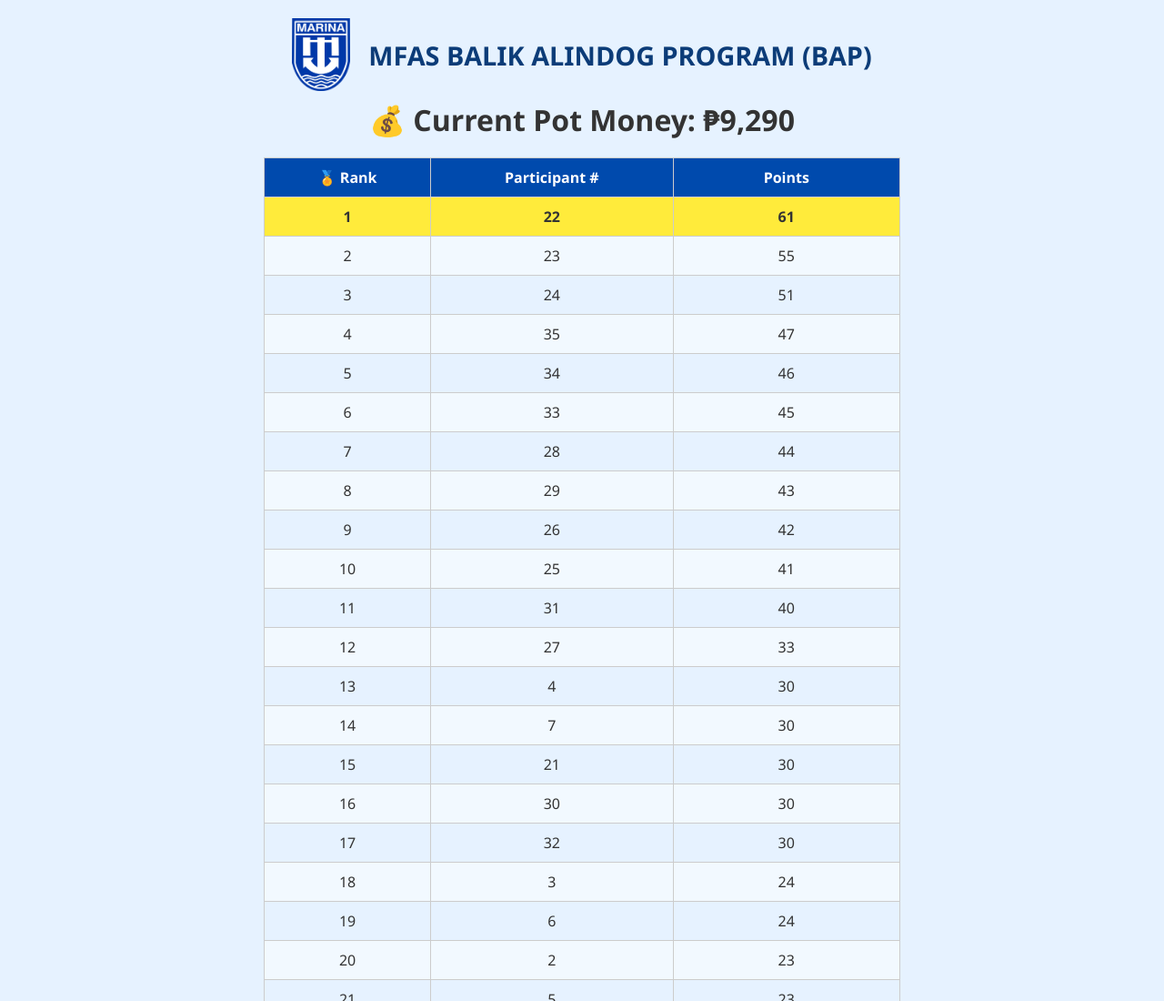
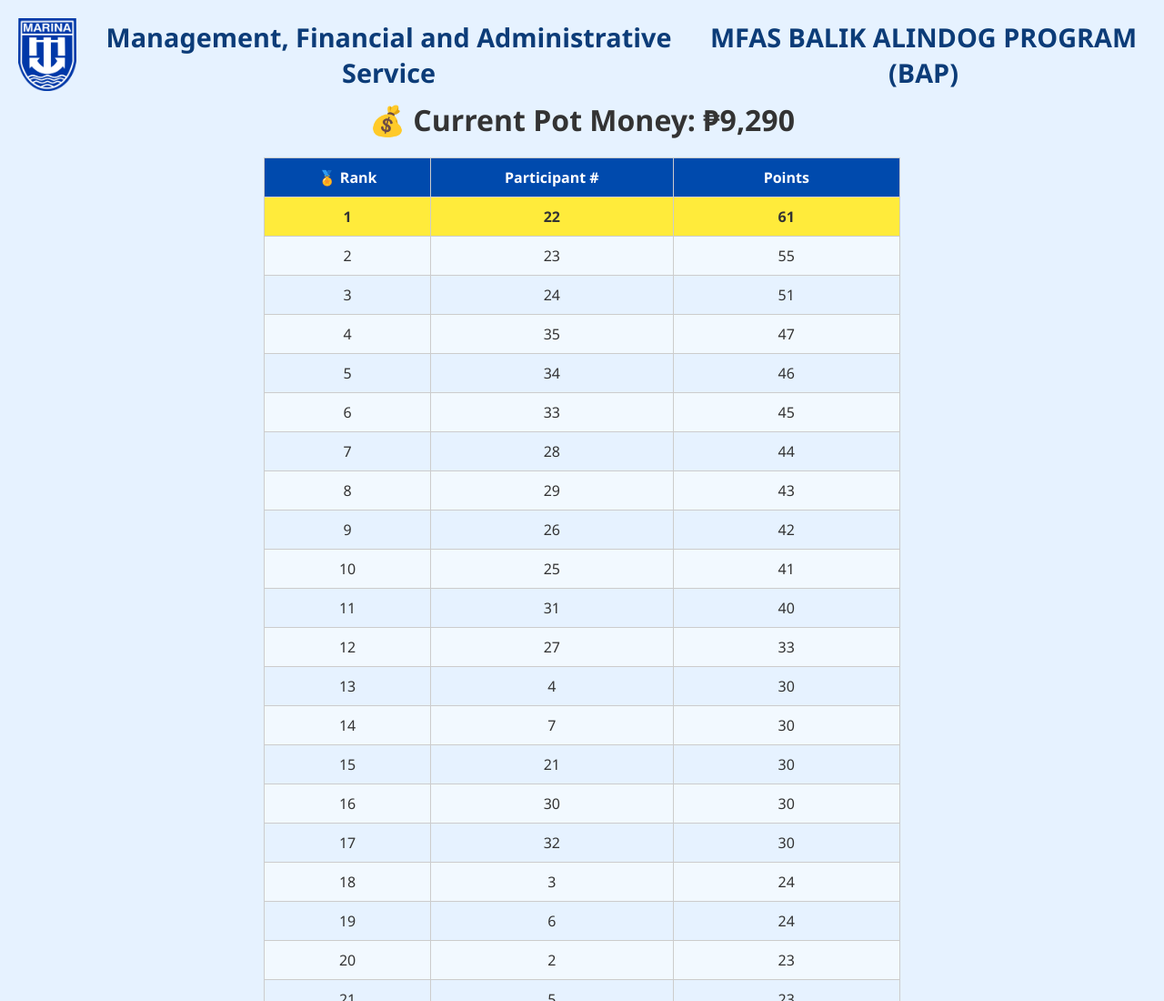
Before and after one commit to MFAS2025/MFASBAP, a plain HTML site: page index.html in a window 1280 px wide. Shown: the top 1100 px of the page at 91% size. Drawn offline with Linux system fonts and the light colour scheme.

Commit message:
Update index.html

```diff
--- a/index.html
+++ b/index.html
@@ -93,6 +93,7 @@
   <!-- Header with logo and title -->
   <div class="header">
     <img src="MARINALOGO.JPEG.png" alt="MARINA Logo">
+    <h1> Management, Financial and Administrative Service </h1>
     <h1> MFAS BALIK ALINDOG PROGRAM (BAP) </h1>
   </div>
 
```
